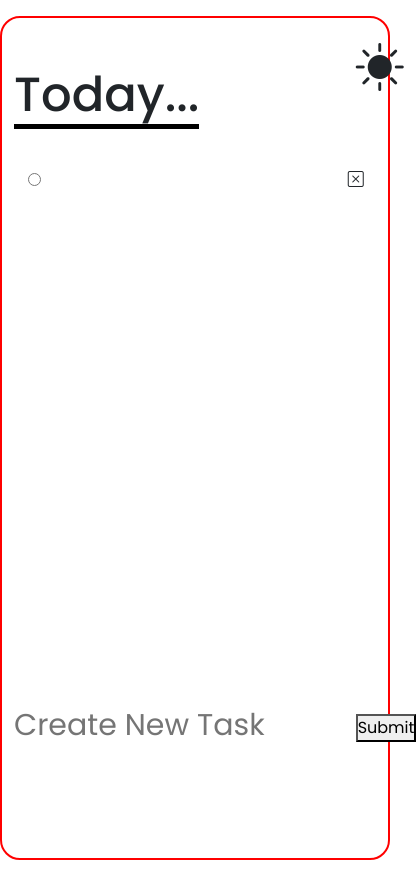
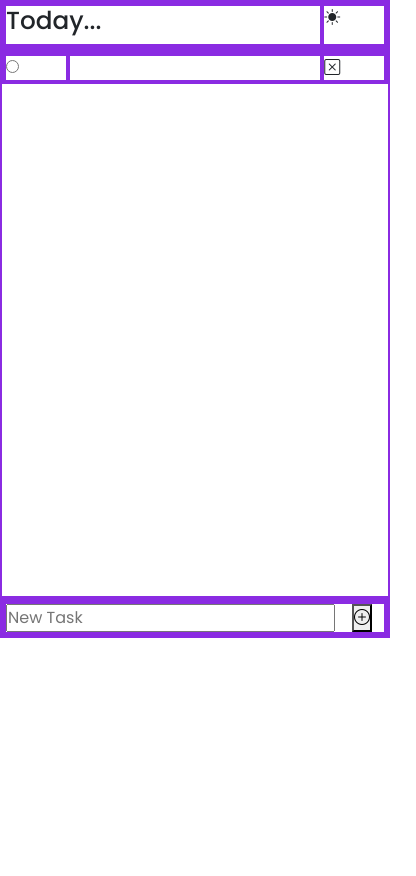
Before and after one commit to Andrea-Brezanova/to-do-list-wbs, a plain HTML site: page index.html in a window 390 px wide. Shown: the whole page, 416 px wide, since content can reach past the window. After the commit the page ends 844 px from the top, so only its background shows below. Drawn offline with nearby package versions, Linux system fonts and the light colour scheme.

Commit message:
Fix responsive layout

```diff
--- a/index.html
+++ b/index.html
@@ -21,9 +21,9 @@
   <body>
     <section class="main">
       <!-- TOP CONTAINER - H1 + BUTTON -->
-      <div id="top-container" class="container mb-3">
+      <div id="top-container" class="container">
         <div class="row">
-          <div class="col-10 d-flex align-items-center pt-5">
+          <div class="col-10 d-flex align-items-center">
             <h2>Today...</h2>
           </div>
           <div class="col-2">
@@ -35,24 +35,29 @@
       <div id="main-container" class="container">
         <div class="row row-middle">
           <div class="col-2 col-checkbox">
-              <input type="radio">
-              <span class="checkmark"></span>
+            <input type="radio" />
+            <span class="checkmark"></span>
           </div>
           <div class="col-8 col-empty"></div>
           <div class="col-2 col-delete">
             <i class="bi bi-x-square"></i>
           </div>
         </div>
-
       </div>
       <!--  INPUT BOX + ADD BUTTON -->
       <div id="bottom-container" class="container">
-        <div class="row h-100">
-          <div class="col-10">
-            <input type="text" name="new_task_input" id="new_task_input" placeholder="Create New Task""/>
-          </div>
-          <div class="col-2">
-            <button id="new_task_input_btn" type="submit">Submit</button>
+        <div class="row">
+          <div class="d-flex flex-row justify-content-between">
+            <input
+              type="text"
+              name="new_task_input"
+              id="new_task_input"
+              placeholder="New Task"
+            />
+
+            <button id="submit-input" type="submit">
+              <i class="bi bi-plus-circle"></i>
+            </button>
           </div>
         </div>
       </div>
--- a/styles.css
+++ b/styles.css
@@ -7,20 +7,13 @@
 }
 body {
   font-family: "Poppins", sans-serif;
-  font-size: 30px;
 }
 .main {
   height: 100vh;
-  border: 2px solid red;
-  margin: 1rem 0;
-  border-radius: 20px;
 }
 .main h2 {
-  font-size: 3rem;
-  border-bottom: 5px solid black;
 }
 .bi-brightness-high-fill {
-  font-size: 3rem;
 }
 .bi-brightness-high-fill:hover {
   color: rgba(0, 0, 0, 0.603);
@@ -29,61 +22,40 @@ body {
 #main-container {
   height: 65%;
 }
-#bottom-container {
-  height: 7%;
-}
 
 .col-2 {
-  border: none;
-
-  padding: 15px 32px;
-  text-align: center;
-  text-decoration: none;
-  display: inline-block;
-  font-size: 16px;
-  margin: none;
-  cursor: pointer;
-  border-radius: 50%;
 }
 
 #new_task_input {
-  width: 100%;
-  height: 90%;
-  background-color: transparent;
-  border: 2em;
-  background-repeat: no-repeat;
-  background-size: 80%;
-  cursor: pointer;
+  min-width: 90%;
+}
+.row * {
+  padding-left: 0;
+}
+#submit-input {
 }
 
 .row-middle {
 }
 
 .col-checkbox {
-  display: flex;
-  justify-content: center;
 }
 
 .col-empty {
-  display: flex;
-  justify-content: flex-start;
 }
 
 .col-delete {
-  display: flex;
-  justify-content: center;
 }
 
-input[type="checkbox"] {
+/* input[type="checkbox"] {
   transform: scale(2);
-}
+} */
 
 .col-checkbox {
-  display: flex;
-  align-items: center;
 }
 
 .wrapper {
-  border: 0.5px solid black;
-  border-radius: 5px;
 }
+div {
+  border: 2px solid blueviolet;
+}
```
